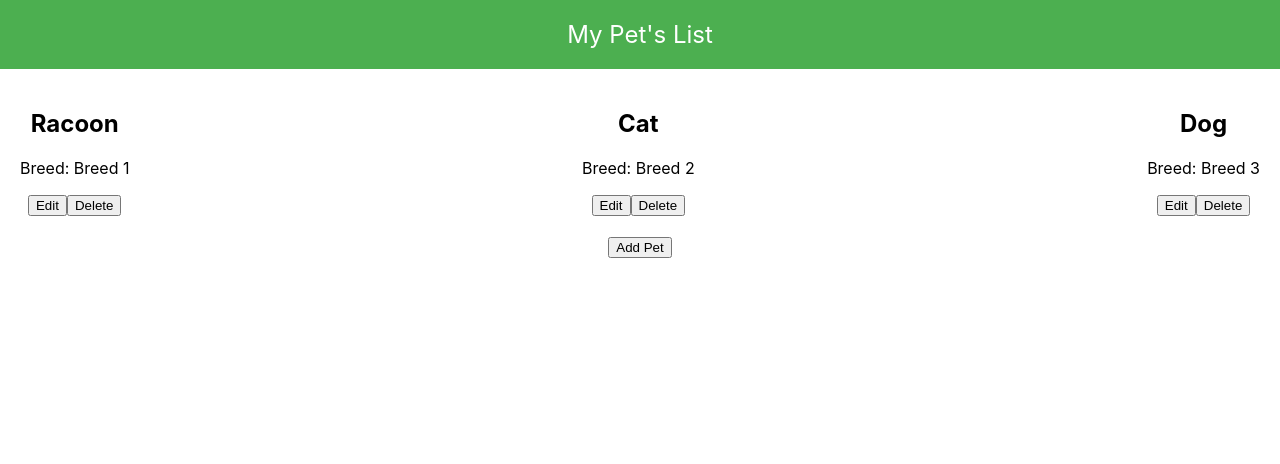
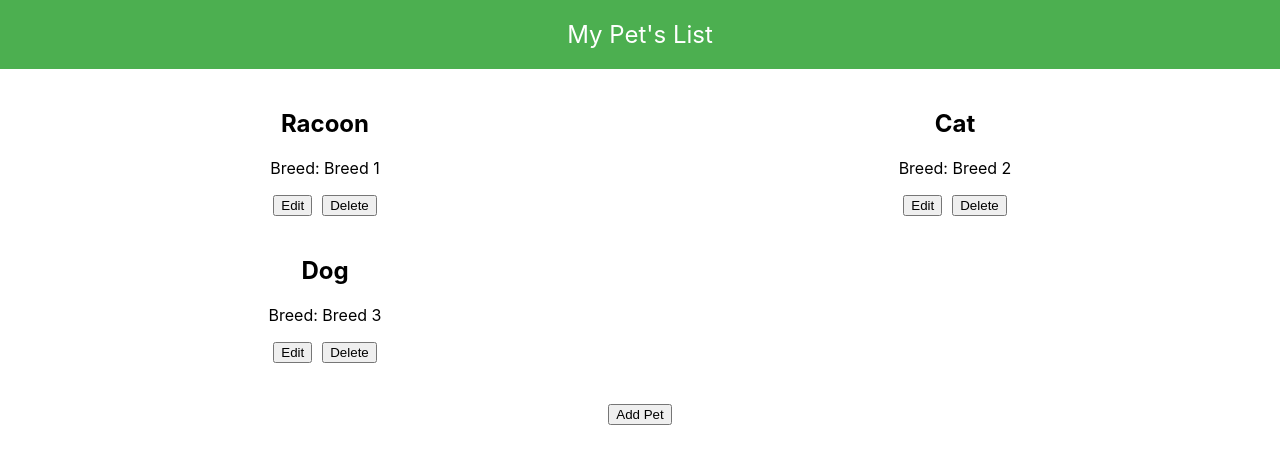
Before and after one commit to vivignutz/deladdpets, a React (Create React App) app: page / in a window 1280 px wide. Shown: the top 464 px of the page. Built offline with nearby package versions, Linux system fonts and the light colour scheme.

Commit message:
Arranged buttons for PetCard

```diff
--- a/src/PetCard.js
+++ b/src/PetCard.js
@@ -30,7 +30,7 @@ function PetCard({ pet, setPets }) {
   };
 
   return (
-    <div>
+    <div className="pet-card">
       <h2>{editing ? 'Edit Pet' : pet.name}</h2>
       {editing ? (
         <>
@@ -58,8 +58,10 @@ function PetCard({ pet, setPets }) {
       ) : (
         <>
           <p>Breed: {pet.breed}</p>
-          <button onClick={handleEdit}>Edit</button>
-          <button onClick={handleDelete}>Delete</button>
+          <div className="button-group">
+            <button className="edit-button" onClick={handleEdit}>Edit</button>
+            <button className='delete-button' onClick={handleDelete}>Delete</button>
+          </div>
         </>
       )}
     </div>
--- a/src/PetList.css
+++ b/src/PetList.css
@@ -9,4 +9,47 @@
 .pet-card {
   width: calc(50% - 10px);
   margin-bottom: 20px;
+  border-color: #7a7a7a;
+  border-radius: 5%;
 }
+
+.button-group {
+  margin-top: 10px;
+}
+
+.delete-button {
+  margin-left: 10px;
+}
+
+.add-pet-form {
+  margin-top: 20px;
+  border: 1px solid #ccc;
+  padding: 20px;
+  width: 300px;
+  box-shadow: 0 0 10px rgba(0, 0, 0, 0.1);
+}
+
+.PetCard {
+  margin: 10px;
+  padding: 15px;
+  border: 1px solid #ddd;
+  border-radius: 8px;
+  box-shadow: 0 2px 4px rgba(0, 0, 0, 0.1);
+  background-color: #fff;
+  max-width: 300px;
+}
+
+.button {
+  background-color: #4caf50;
+  color: white;
+  padding: 10px 20px;
+  border: none;
+  border-radius: 4px;
+  cursor: pointer;
+  font-size: 16px;
+  margin-top: 10px;
+}
+
+.add-button {
+  background-color: #2196f3;
+}
```
